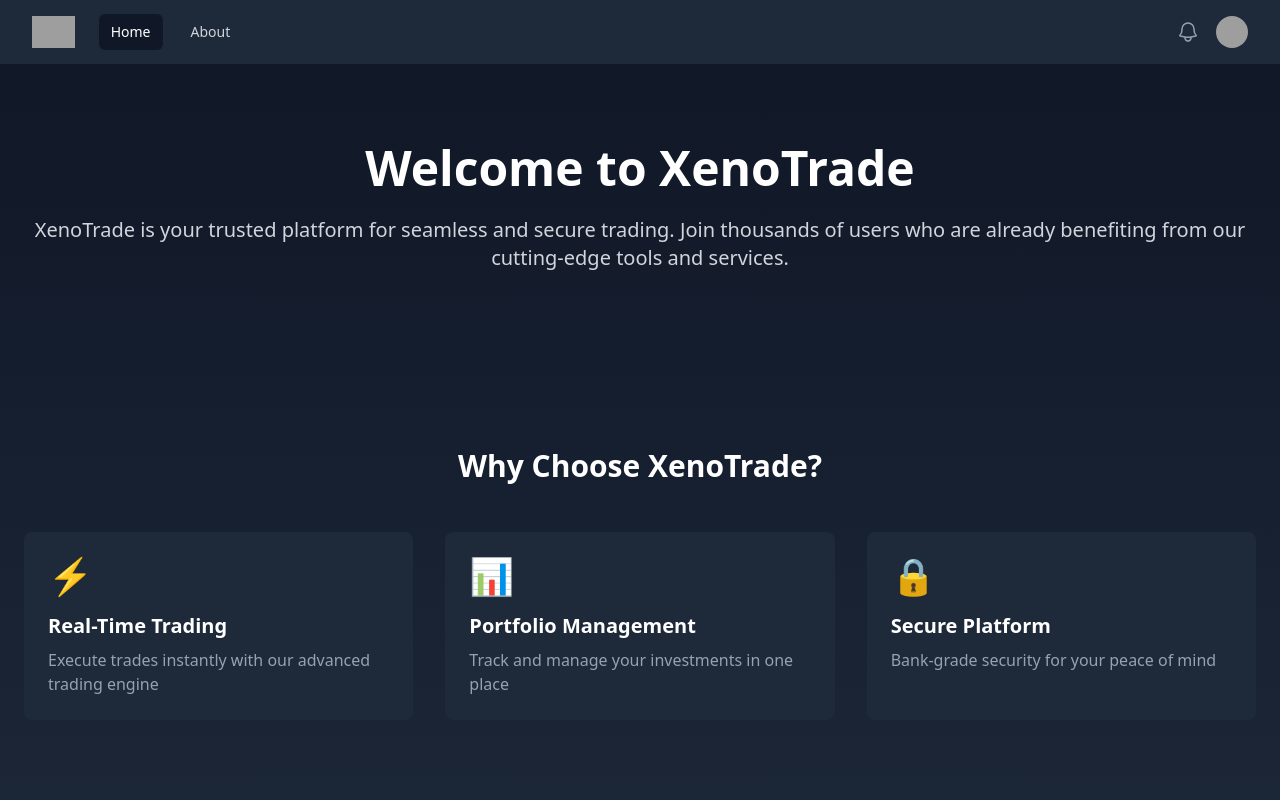
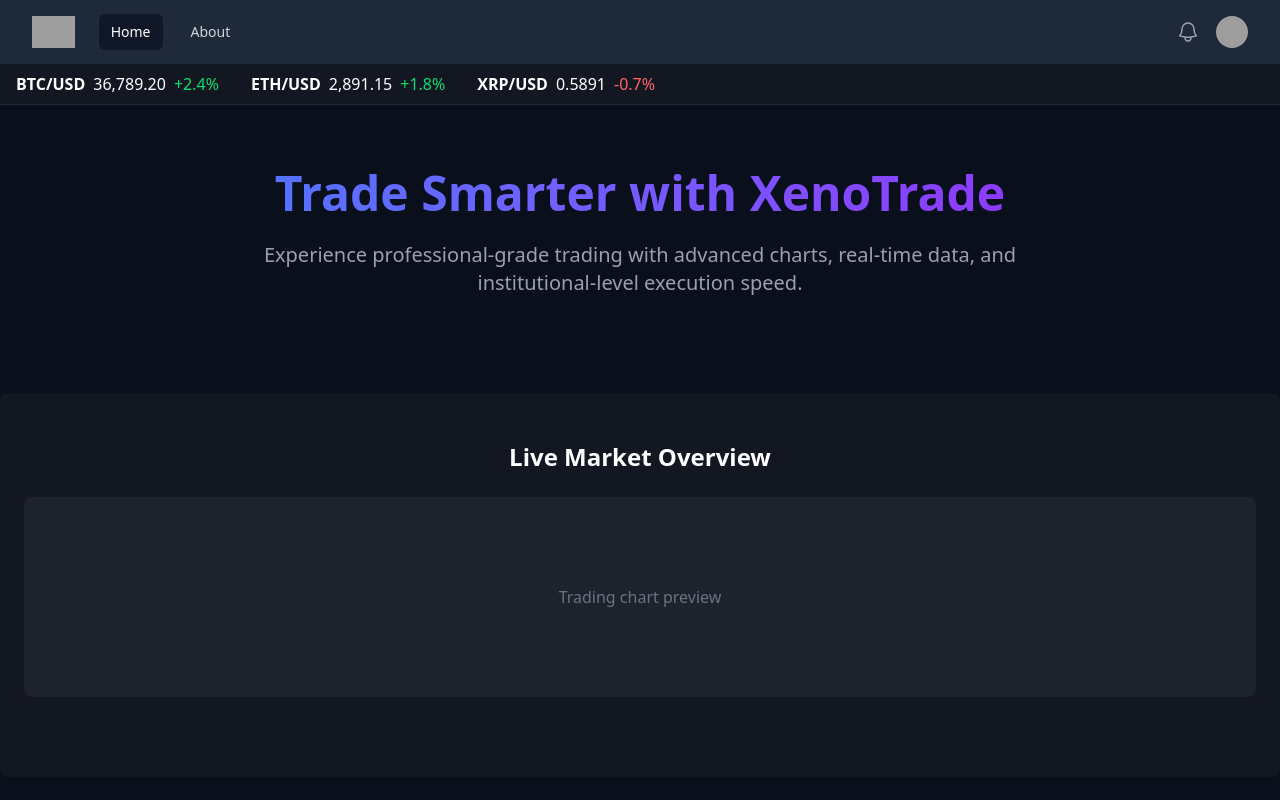
Before and after one commit to BettKev/XenoTrade, a React (Vite) app in the folder client/: page / in a window 1280 px wide. Shown: the top 800 px of the page. Built offline with nearby package versions, Linux system fonts and the light colour scheme; grey boxes are pictures that could not be loaded.

Commit message:
Enhance Home page with market stats ticker and updated feature icons; improve layout and styling for better user experience

```diff
--- a/client/src/pages/Home.tsx
+++ b/client/src/pages/Home.tsx
@@ -1,28 +1,34 @@
 import React from 'react';
 import { motion } from 'framer-motion';
 import { useLogin } from '../contexts/LoginContext';
+import { ChartBarIcon, ShieldCheckIcon, CurrencyDollarIcon, ClockIcon } from '@heroicons/react/24/outline';
 
-interface Feature {
-  title: string;
-  description: string;
-  icon: string;
-}
+const marketStats = [
+  { symbol: "BTC/USD", price: "36,789.20", change: "+2.4%" },
+  { symbol: "ETH/USD", price: "2,891.15", change: "+1.8%" },
+  { symbol: "XRP/USD", price: "0.5891", change: "-0.7%" },
+];
 
-const features: Feature[] = [
+const features = [
   {
-    title: "Real-Time Trading",
-    description: "Execute trades instantly with our advanced trading engine",
-    icon: "⚡"
+    title: "Advanced Trading Tools",
+    description: "Professional-grade charts, indicators, and real-time analytics",
+    icon: <ChartBarIcon className="w-8 h-8" />
   },
   {
-    title: "Portfolio Management",
-    description: "Track and manage your investments in one place",
-    icon: "📊"
+    title: "Instant Execution",
+    description: "Lightning-fast trade execution with minimal slippage",
+    icon: <ClockIcon className="w-8 h-8" />
   },
   {
-    title: "Secure Platform",
-    description: "Bank-grade security for your peace of mind",
-    icon: "🔒"
+    title: "Secure Trading",
+    description: "Multi-layer security with 2FA and advanced encryption",
+    icon: <ShieldCheckIcon className="w-8 h-8" />
+  },
+  {
+    title: "Smart Portfolio",
+    description: "Automated portfolio tracking and risk management",
+    icon: <CurrencyDollarIcon className="w-8 h-8" />
   }
 ];
 
@@ -30,36 +36,64 @@
   const { openLoginModal } = useLogin();
 
   return (
-    <div className="min-h-screen bg-gradient-to-b from-gray-900 to-gray-800 text-white">
+    <div className="min-h-screen bg-[#0a0f1c] text-white">
+      {/* Market Ticker */}
+      <div className="bg-[#131722] border-b border-gray-800">
+        <div className="container mx-auto py-2 px-4 overflow-x-auto">
+          <div className="flex space-x-8">
+            {marketStats.map((stat, index) => (
+              <div key={index} className="flex items-center space-x-2 whitespace-nowrap">
+                <span className="font-semibold">{stat.symbol}</span>
+                <span>{stat.price}</span>
+                <span className={stat.change.startsWith('+') ? 'text-green-400' : 'text-red-400'}>
+                  {stat.change}
+                </span>
+              </div>
+            ))}
+          </div>
+        </div>
+      </div>
+
       {/* Hero Section */}
-      <section className="container mx-auto px-6 py-20">
+      <section className="container mx-auto px-6 py-16">
         <motion.div
           initial={{ opacity: 0, y: 20 }}
           animate={{ opacity: 1, y: 0 }}
           transition={{ duration: 0.8 }}
           className="text-center"
         >
-          <h1 className="text-5xl font-bold mb-6">Welcome to XenoTrade</h1>
-          <p className="text-xl text-gray-300 mb-8">
-            XenoTrade is your trusted platform for seamless and secure trading.
-            Join thousands of users who are already benefiting from our cutting-edge tools and services.
+          <h1 className="text-5xl font-bold mb-6 bg-gradient-to-r from-blue-500 to-purple-600 bg-clip-text text-transparent">
+            Trade Smarter with XenoTrade
+          </h1>
+          <p className="text-xl text-gray-400 mb-8 max-w-3xl mx-auto">
+            Experience professional-grade trading with advanced charts, real-time data, and institutional-level execution speed.
           </p>
         </motion.div>
       </section>
 
-      {/* Features Section */}
+      {/* Market Preview Section */}
+      <section className="container mx-auto px-6 py-12 bg-[#131722] rounded-lg mx-4">
+        <div className="text-center mb-8">
+          <h2 className="text-2xl font-bold">Live Market Overview</h2>
+          <div className="mt-6 h-[200px] bg-[#1e222d] rounded-lg flex items-center justify-center">
+            <span className="text-gray-500">Trading chart preview</span>
+          </div>
+        </div>
+      </section>
+
+      {/* Features Grid */}
       <section className="container mx-auto px-6 py-16">
-        <h2 className="text-3xl font-bold text-center mb-12">Why Choose XenoTrade?</h2>
-        <div className="grid grid-cols-1 md:grid-cols-3 gap-8">
+        <h2 className="text-3xl font-bold text-center mb-12">Professional Trading Tools</h2>
+        <div className="grid grid-cols-1 md:grid-cols-2 lg:grid-cols-4 gap-8">
           {features.map((feature, index) => (
             <motion.div
               key={index}
               initial={{ opacity: 0, y: 20 }}
               animate={{ opacity: 1, y: 0 }}
-              transition={{ duration: 0.5, delay: index * 0.2 }}
-              className="bg-gray-800 p-6 rounded-lg hover:bg-gray-700 transition-all duration-300"
+              transition={{ duration: 0.5, delay: index * 0.1 }}
+              className="bg-[#131722] p-6 rounded-lg hover:bg-[#1e222d] transition-all duration-300 border border-gray-800"
             >
-              <div className="text-4xl mb-4">{feature.icon}</div>
+              <div className="text-blue-500 mb-4">{feature.icon}</div>
               <h3 className="text-xl font-semibold mb-2">{feature.title}</h3>
               <p className="text-gray-400">{feature.description}</p>
             </motion.div>
@@ -72,7 +106,7 @@
         <motion.button
           whileHover={{ scale: 1.05 }}
           whileTap={{ scale: 0.95 }}
-          className="bg-blue-600 hover:bg-blue-700 text-white font-bold py-3 px-8 rounded-full
+          className="bg-blue-600 hover:bg-blue-700 text-white font-bold py-4 px-12 rounded-lg
                     transition-colors duration-300 shadow-lg"
           onClick={openLoginModal}
         >
```
